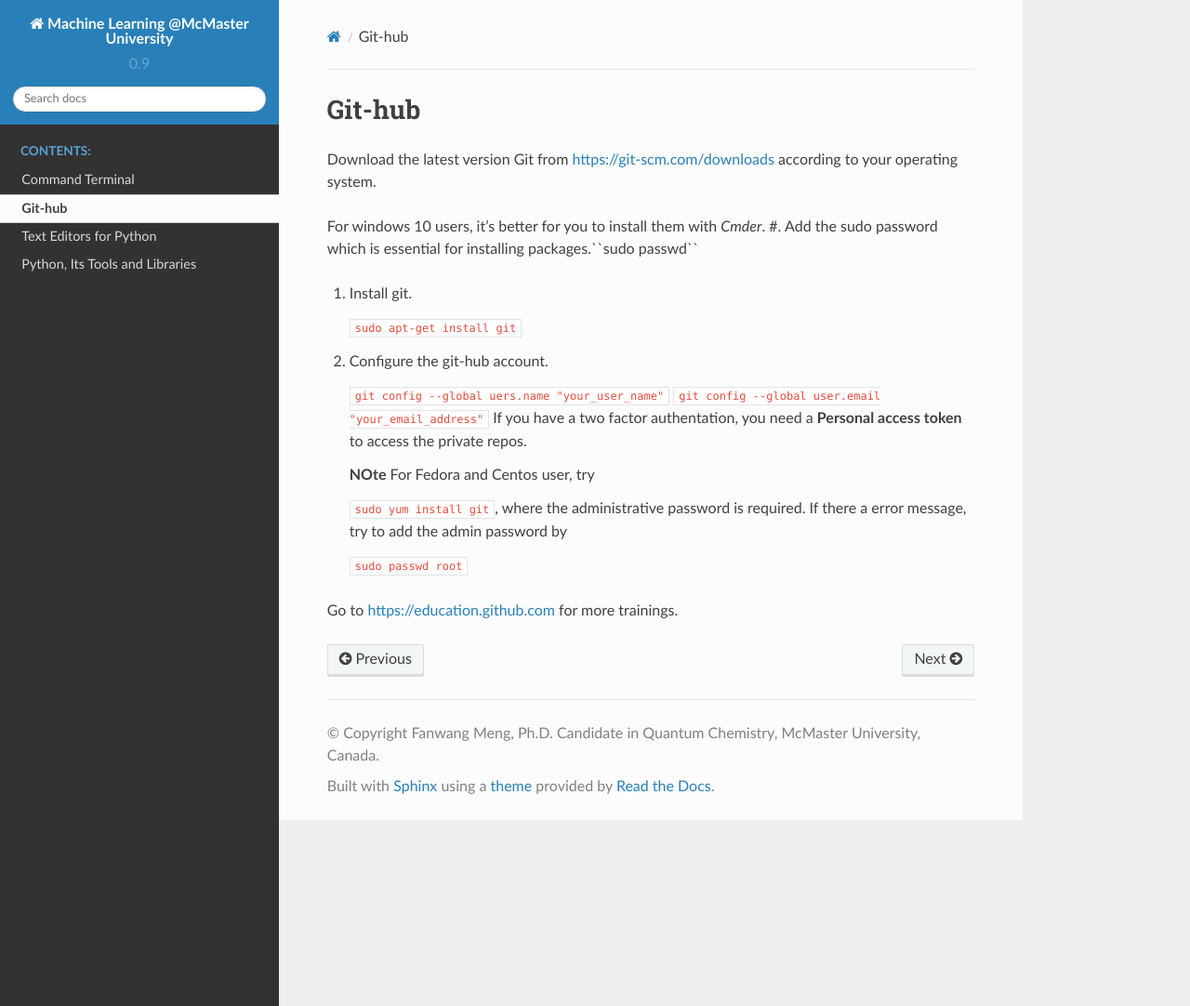
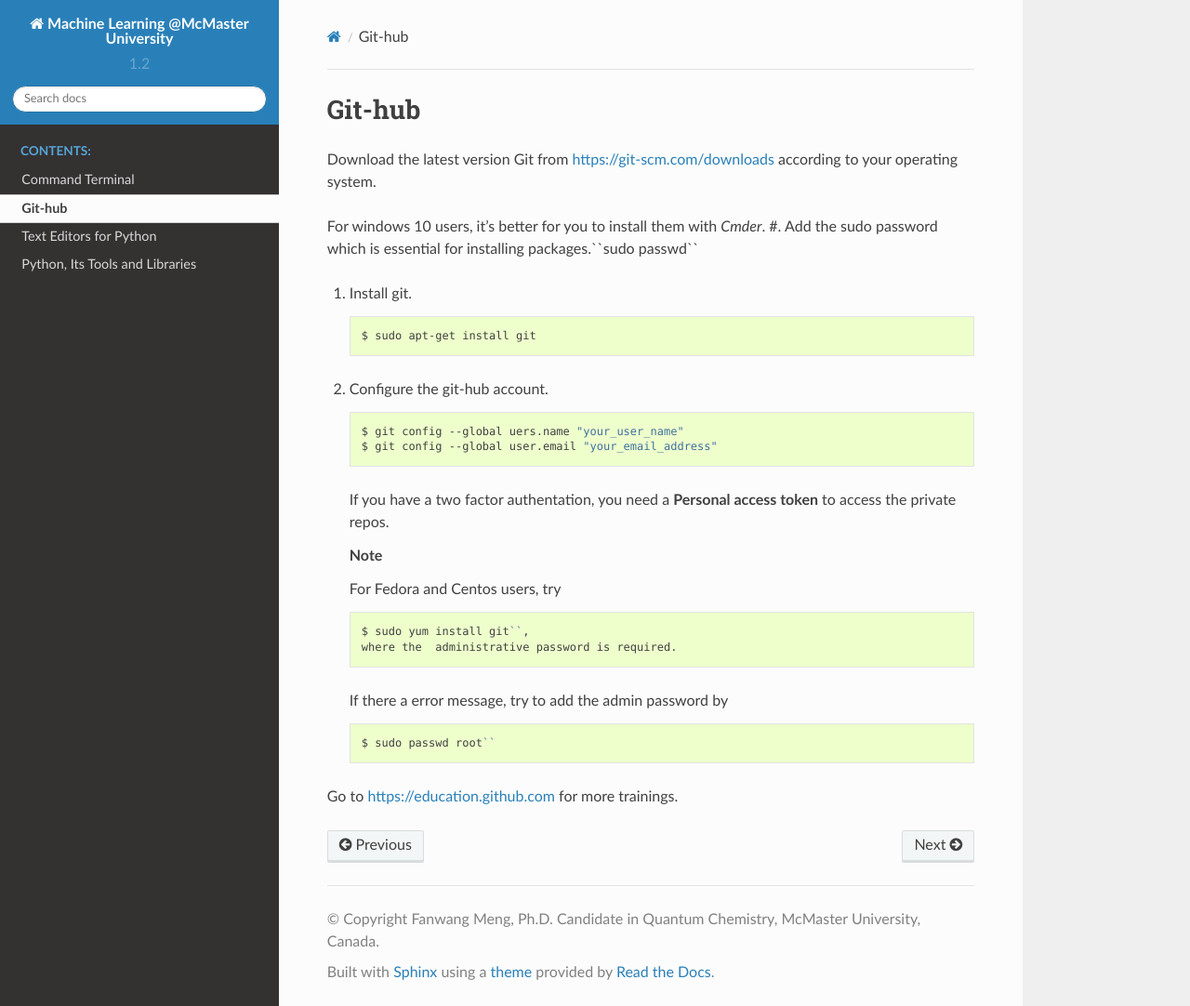
Before and after one commit to somous-jhzhao/Machine_Learning_at_McMaster_University, a Sphinx documentation site: the page built from doc/git_hub.rst, in a window 1280 px wide and 1082 px high. Shown: the whole window at 93% size. Built offline with Sphinx 7.4.7 and the Read the Docs theme 2.0.0, drawn with Linux system fonts in a browser that asks for light colours.

Commit message:
final version 20170519

```diff
--- a/doc/conf.py
+++ b/doc/conf.py
@@ -102,9 +102,9 @@ author = u'Fanwang Meng, fwmeng88@gmail.com'
 # built documents.
 #
 # The short X.Y version.
-version = u'0.9'
+version = u'1.2'
 # The full version, including alpha/beta/rc tags.
-release = u'0.9'
+release = u'1.2'
 
 # The language for content autogenerated by Sphinx. Refer to documentation
 # for a list of supported languages.
--- a/doc/git_hub.rst
+++ b/doc/git_hub.rst
@@ -7,22 +7,33 @@ For windows 10 users, it's better for you to install them with *Cmder*.
 
 #. Install git.
 
-   ``sudo apt-get install git``
+   .. code-block:: bash
+
+      $ sudo apt-get install git
 
 #. Configure the git-hub account.
 
-   ``git config --global uers.name "your_user_name"``
-   ``git config --global user.email "your_email_address"``
+   .. code-block:: bash
+
+      $ git config --global uers.name "your_user_name"
+      $ git config --global user.email "your_email_address"
+
    If you have a two factor authentation, you need a
    **Personal access token** to access the private repos.
 
-   **NOte**
-   For Fedora and Centos user, try
+   **Note**
 
-   ``sudo yum install git``,
-   where the  administrative password is required. If there a error message,
-   try to add the admin password by
+   For Fedora and Centos users, try
 
-   ``sudo passwd root``
+   .. code-block:: bash
+
+      $ sudo yum install git``,
+      where the  administrative password is required.
+
+   If there a error message, try to add the admin password by
+
+   .. code-block:: bash
+
+      $ sudo passwd root``
 
 Go to https://education.github.com for more trainings.
```
Also changed, not shown: 15 other files.
